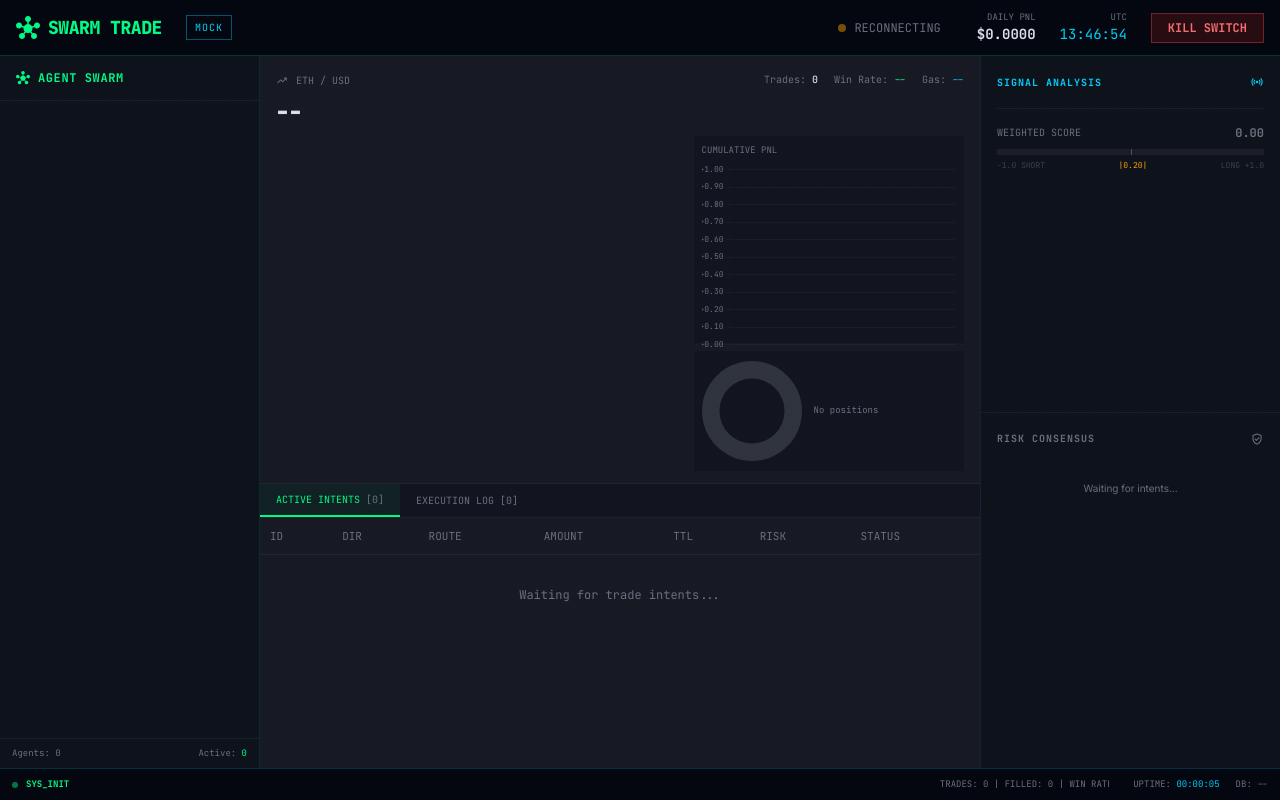
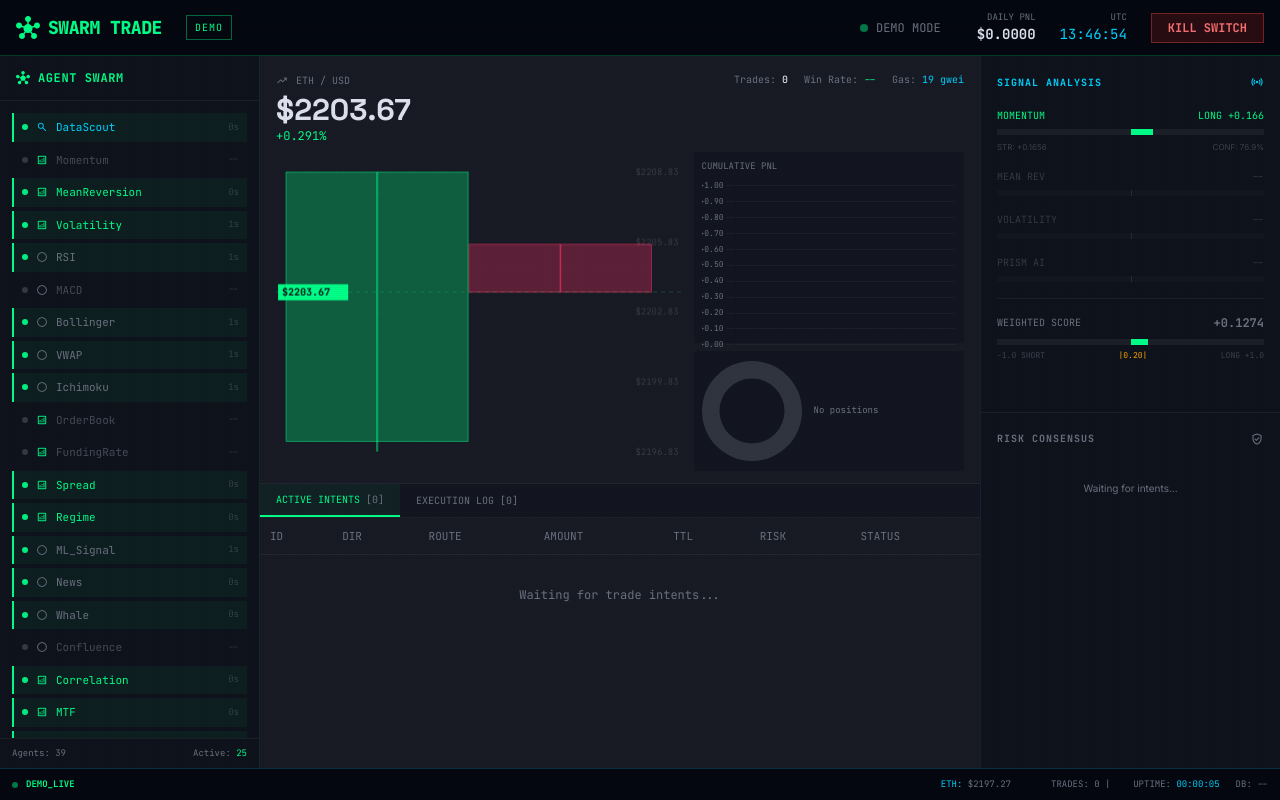
Before and after one commit to EcosystemNetwork/SwarmTrade, a plain HTML site: page swarmtrader/static/index.html in a window 1280 px wide. Drawn offline with nearby package versions, Linux system fonts and the light colour scheme.

```diff
--- a/swarmtrader/static/index.html
+++ b/swarmtrader/static/index.html
@@ -412,24 +412,39 @@
 
 let ws = null;
 let reconnectTimer = null;
+let demoMode = false;
+let demoInterval = null;
+let wsRetries = 0;
 
 // ── WebSocket ─────────────────────────────────────────────────
 function connect() {
-  const proto = location.protocol === "https:" ? "wss:" : "ws:";
-  ws = new WebSocket(`${proto}//${location.host}/ws`);
+  try {
+    const proto = location.protocol === "https:" ? "wss:" : "ws:";
+    ws = new WebSocket(`${proto}//${location.host}/ws`);
+  } catch (e) {
+    startDemoMode();
+    return;
+  }
 
   ws.onopen = () => {
+    wsRetries = 0;
     document.getElementById("conn-dot").classList.remove("bg-amber");
     document.getElementById("conn-dot").classList.add("bg-neon");
     document.getElementById("conn-text").textContent = "CONNECTED";
     document.getElementById("sys-status").textContent = "SYS_READY";
+    if (demoInterval) { clearInterval(demoInterval); demoInterval = null; }
   };
 
   ws.onclose = () => {
     document.getElementById("conn-dot").classList.remove("bg-neon");
     document.getElementById("conn-dot").classList.add("bg-amber");
-    document.getElementById("conn-text").textContent = "RECONNECTING";
-    reconnectTimer = setTimeout(connect, 2000);
+    wsRetries++;
+    if (wsRetries >= 2 && !demoMode) {
+      startDemoMode();
+    } else if (!demoMode) {
+      document.getElementById("conn-text").textContent = "RECONNECTING";
+      reconnectTimer = setTimeout(connect, 2000);
+    }
   };
 
   ws.onerror = () => ws.close();
@@ -438,6 +453,122 @@
     const msg = JSON.parse(e.data);
     handleMessage(msg);
   };
+}
+
+// ── Demo Mode — runs when no backend is available ────────────
+function startDemoMode() {
+  demoMode = true;
+  document.getElementById("conn-dot").classList.remove("bg-amber");
+  document.getElementById("conn-dot").classList.add("bg-neon");
+  document.getElementById("conn-text").textContent = "DEMO MODE";
+  document.getElementById("sys-status").textContent = "DEMO_LIVE";
+  document.getElementById("mode-badge").textContent = "DEMO";
+  document.getElementById("mode-badge").classList.remove("border-electric/40", "text-electric");
+  document.getElementById("mode-badge").classList.add("border-neon/40", "text-neon");
+
+  // Pre-populate agents
+  const agentDefs = [
+    ["DataScout","scout"],["Momentum","analyst"],["MeanReversion","analyst"],
+    ["Volatility","analyst"],["RSI","ta"],["MACD","ta"],["Bollinger","ta"],
+    ["VWAP","ta"],["Ichimoku","ta"],["OrderBook","analyst"],["FundingRate","analyst"],
+    ["Spread","analyst"],["Regime","analyst"],["ML_Signal","ml"],
+    ["News","external"],["Whale","external"],["Confluence","meta"],
+    ["Correlation","analyst"],["MTF","analyst"],
+    ["Strategist","strategy"],["Coordinator","coordinator"],
+    ["RiskAgent_Size","risk"],["RiskAgent_Drawdown","risk"],
+    ["RiskAgent_VaR","risk"],["RiskAgent_Stress","risk"],
+    ["RiskAgent_Compliance","risk"],["Simulator","execution"],
+    ["Executor","execution"],["SmartOrderRouter","execution"],
+    ["VaR_Engine","quant_risk"],["StressTester","quant_risk"],
+    ["FactorModel","quant"],["PnL_Attributor","quant"],
+    ["PortfolioOpt","portfolio"],["DynamicHedger","portfolio"],
+    ["WashTradeDetector","compliance"],["MarginMonitor","compliance"],
+    ["Auditor","audit"],["WalletManager","wallet"],
+  ];
+  for (const [name, role] of agentDefs) {
+    S.agents[name] = { name, role, topic: "", status: "idle", last_tick: null, ticks: 0 };
+  }
+  renderAgents();
+
+  // Simulated price state
+  let price = 2200;
+  let tick = 0;
+  const rng = () => (Math.random() - 0.5) * 2;
+  const phases = [
+    { end: 100, drift: 0.0001, vol: 0.002 },
+    { end: 200, drift: 0.0008, vol: 0.003 },
+    { end: 280, drift: -0.0003, vol: 0.008 },
+    { end: 380, drift: 0.0004, vol: 0.004 },
+    { end: 500, drift: 0.0005, vol: 0.003 },
+    { end: Infinity, drift: 0.0001, vol: 0.002 },
+  ];
+
+  demoInterval = setInterval(() => {
+    const phase = phases.find(p => tick < p.end);
+    price *= Math.exp(phase.drift + phase.vol * rng());
+
+    // Market update
+    handleMessage({ type: "market", ts: Date.now()/1000, data: {
+      prices: { ETH: +price.toFixed(2) }, gas_gwei: 10 + Math.random() * 30
+    }});
+
+    // Signals every 3 ticks
+    if (tick % 3 === 0) {
+      const agents = ["momentum","mean_rev","rsi","macd","bollinger","vwap","ml"];
+      const agent = agents[tick % agents.length];
+      const str = (rng() * 0.5);
+      handleMessage({ type: "signal", ts: Date.now()/1000, data: {
+        agent_id: agent, asset: "ETH",
+        direction: str > 0 ? "long" : "short",
+        strength: +str.toFixed(4), confidence: +(0.4 + Math.random() * 0.5).toFixed(4),
+        rationale: "demo signal"
+      }});
+    }
+
+    // Activate random agents
+    const names = Object.keys(S.agents);
+    for (let i = 0; i < 5; i++) {
+      const a = names[Math.floor(Math.random() * names.length)];
+      S.agents[a].status = "active";
+      S.agents[a].last_tick = Date.now() / 1000;
+      S.agents[a].ticks++;
+    }
+    renderAgents();
+
+    // Trade every ~15 ticks
+    if (tick % 15 === 10 && tick > 20) {
+      const dir = rng() > 0 ? "LONG" : "SHORT";
+      const id = Math.random().toString(36).slice(2, 10);
+      const amt = 200 + Math.random() * 800;
+      handleMessage({ type: "intent", ts: Date.now()/1000, data: {
+        id, direction: dir, asset_in: dir==="LONG"?"USD":"ETH",
+        asset_out: dir==="LONG"?"ETH":"USD", amount_in: +amt.toFixed(2),
+        min_out: 0, ttl: Date.now()/1000 + 30, supporting: []
+      }});
+
+      // Verdicts
+      setTimeout(() => {
+        for (const rid of ["size","drawdown","var","stress","compliance"]) {
+          handleMessage({ type: "verdict", ts: Date.now()/1000, data: {
+            intent_id: id, agent_id: rid, approve: Math.random() > 0.1,
+            reason: "demo check passed"
+          }});
+        }
+      }, 500);
+
+      // Execution
+      setTimeout(() => {
+        const pnl = (rng() * 4);
+        handleMessage({ type: "report", ts: Date.now()/1000, data: {
+          intent_id: id, status: "filled", tx_hash: "0xDEMO" + id,
+          fill_price: +price.toFixed(2), slippage: 0.0005,
+          pnl: +pnl.toFixed(4), note: "demo fill"
+        }});
+      }, 1200);
+    }
+
+    tick++;
+  }, 300);
 }
 
 function handleMessage(msg) {
```
Also changed, not shown: vercel.json (added).
